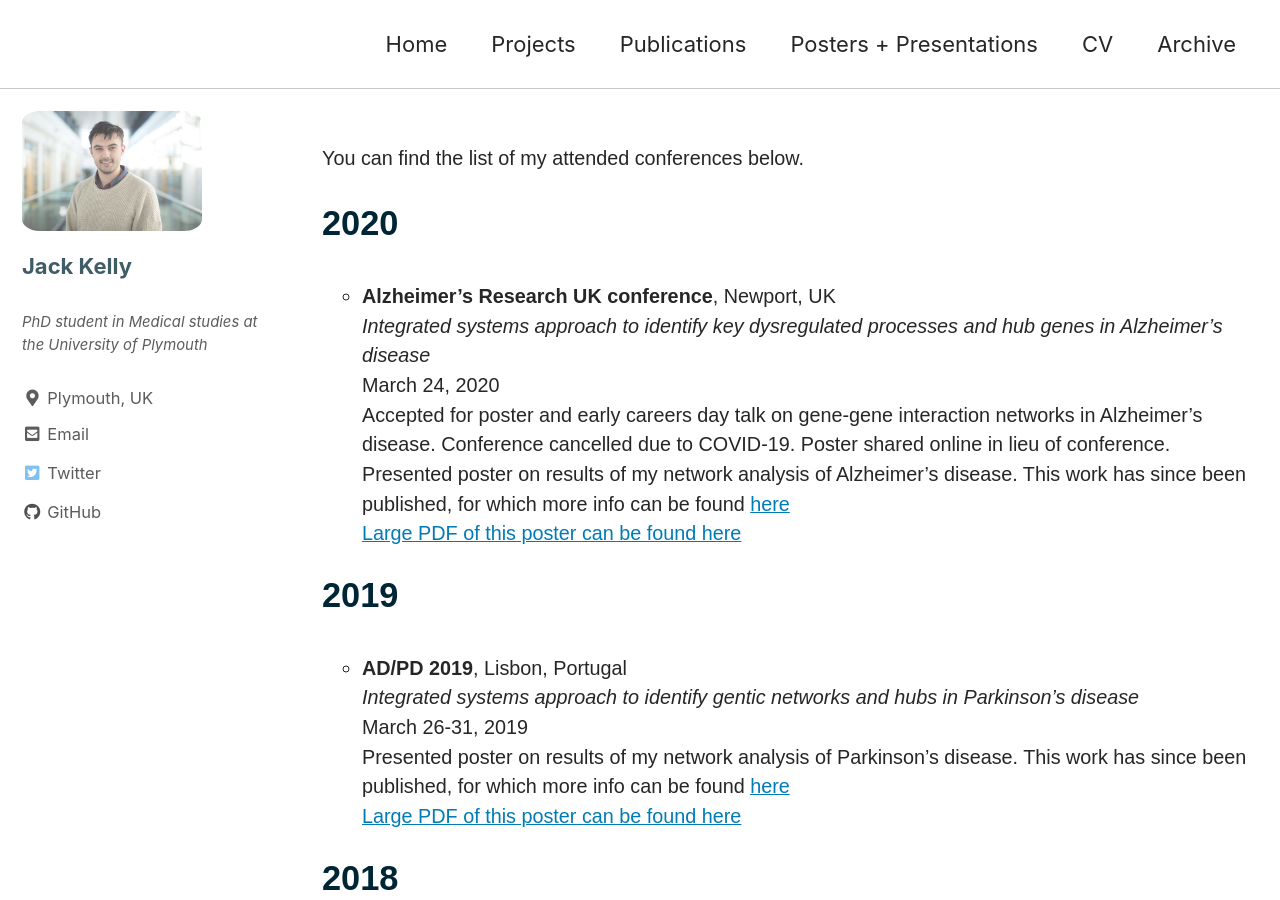
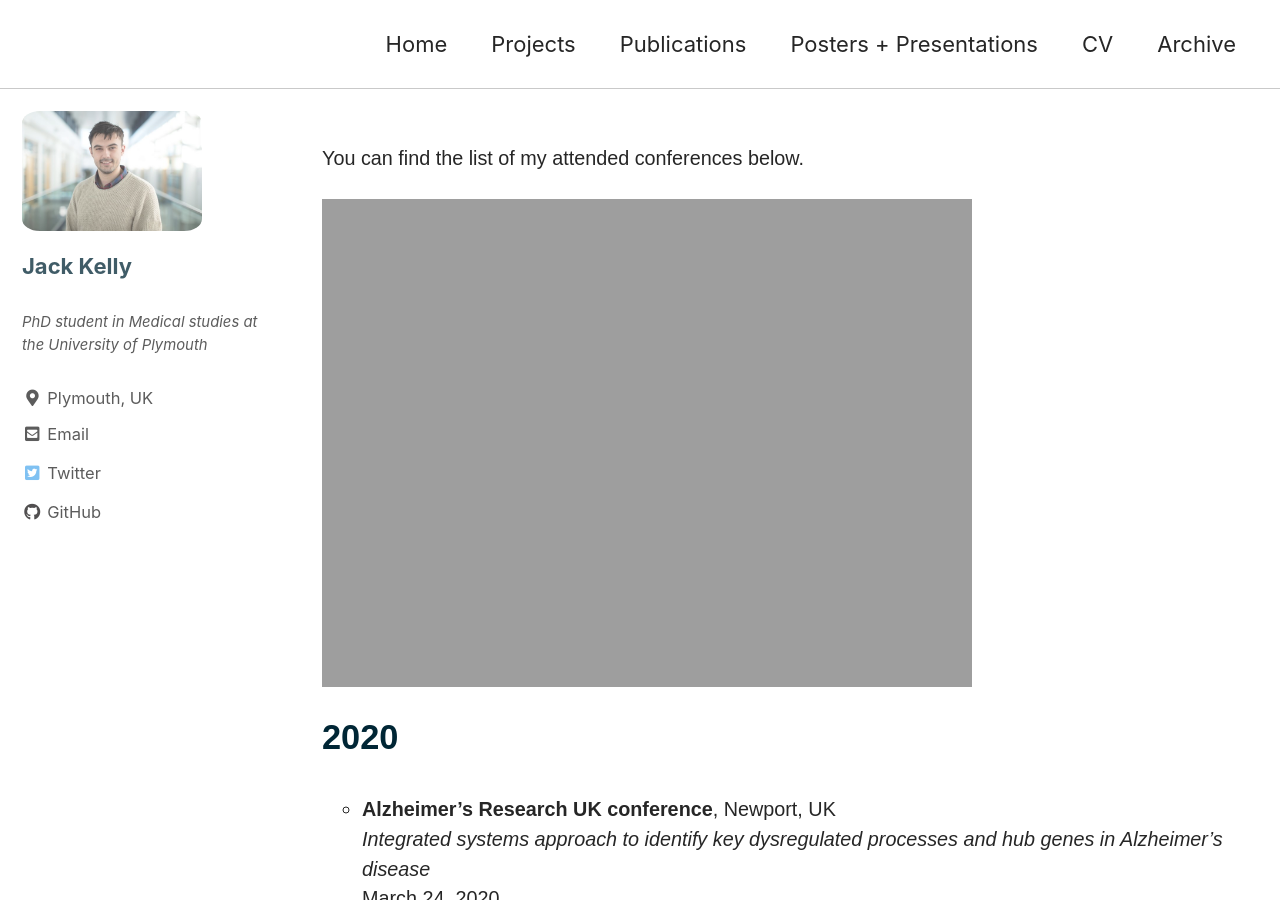
Before and after one commit to jackkelly75/jackkelly75.github.io, a Jekyll site: the page built from _pages/Posters+Presentations.md, in a window 1280 px wide and 900 px high. Built offline with Jekyll 4.4.1, drawn with Linux system fonts in a browser that asks for light colours; cached includes are drawn as plain includes; nearby versions of some CDN libraries.

Commit message:
Update Posters+Presentations.md

```diff
--- a/_pages/Posters+Presentations.md
+++ b/_pages/Posters+Presentations.md
@@ -10,6 +10,12 @@
 ---
 
 You can find the list of my attended conferences below.
+
+<a href="http://jackkelly75.github.io/assets/posters/ARUK2020.png">
+<img src="http://jackkelly75.github.io/assets/posters/ARUK2020.png" alt="AD_poster"
+	title="AD_poster" width="650" height="550" />
+</a>
+
 
 
 # 2020
```
